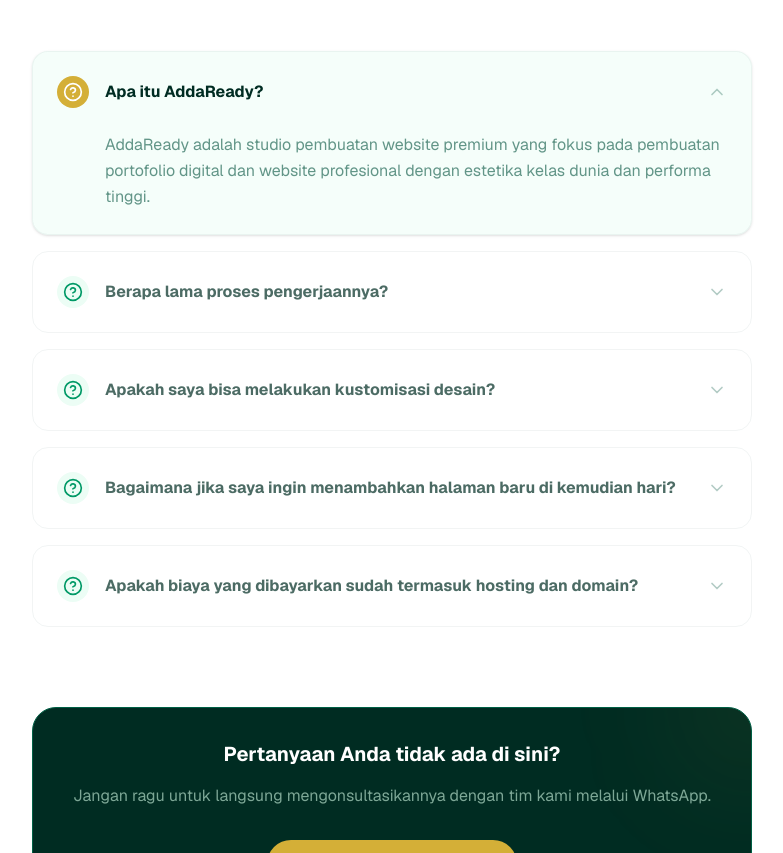
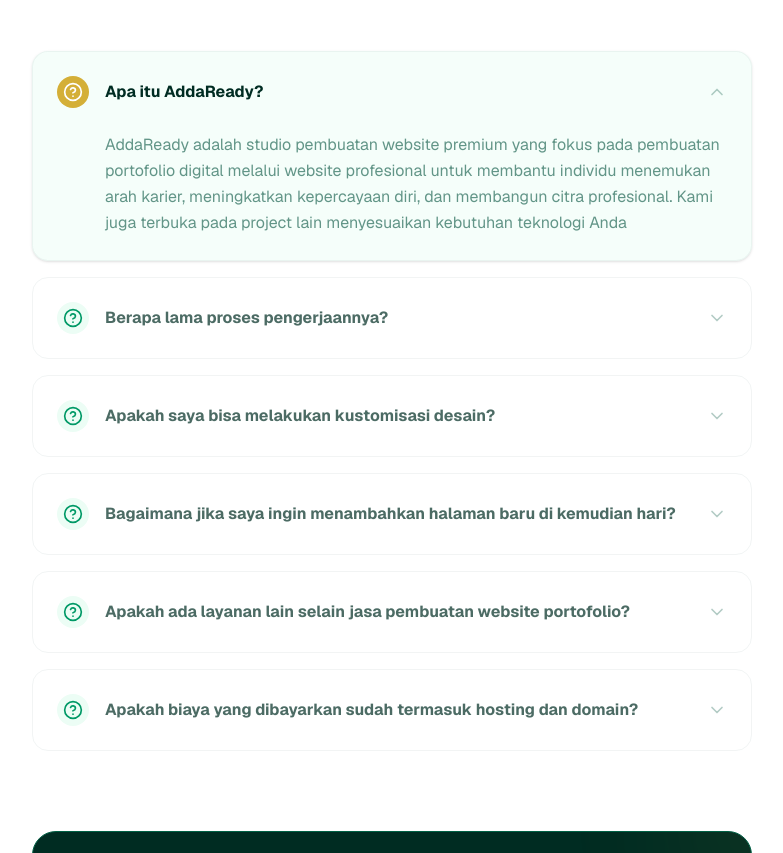
Before and after one commit to Putra1688/AddaReady, a Next.js app: page /faq in a window 1280 px wide. Shown: the part 340-1193 px from the top of the page, without its empty margins (248-1031 px from the left). Built offline with nearby package versions, Linux system fonts and the light colour scheme.

Commit message:
testimoni

```diff
--- a/app/(marketing)/faq/page.tsx
+++ b/app/(marketing)/faq/page.tsx
@@ -7,11 +7,11 @@
 const FAQ_DATA = [
   {
     question: "Apa itu AddaReady?",
-    answer: "AddaReady adalah studio pembuatan website premium yang fokus pada pembuatan portofolio digital dan website profesional dengan estetika kelas dunia dan performa tinggi.",
+    answer: "AddaReady adalah studio pembuatan website premium yang fokus pada pembuatan portofolio digital melalui website profesional untuk membantu individu menemukan arah karier, meningkatkan kepercayaan diri, dan membangun citra profesional. Kami juga terbuka pada project lain menyesuaikan kebutuhan teknologi Anda",
   },
   {
     question: "Berapa lama proses pengerjaannya?",
-    answer: "Waktu pengerjaan bervariasi tergantung paket yang dipilih, namun rata-rata berkisar antara 3 hingga 7 hari kerja setelah semua konten diterima.",
+    answer: "Waktu pengerjaan bervariasi tergantung paket yang dipilih dan antrean yang ada, namun rata-rata berkisar antara 1 hingga 3 hari kerja setelah semua konten diterima.",
   },
   {
     question: "Apakah saya bisa melakukan kustomisasi desain?",
@@ -20,6 +20,10 @@
   {
     question: "Bagaimana jika saya ingin menambahkan halaman baru di kemudian hari?",
     answer: "Sangat bisa! Layanan kami bersifat upgradeable. Anda dapat menghubungi kami kapan saja untuk menambahkan fitur atau halaman baru pada website Anda.",
+  },
+  {
+    question: "Apakah ada layanan lain selain jasa pembuatan website portofolio?",
+    answer: "Kami juga terbuka pada project lain seperti Toko Online dengan akses kontrol katalog pada client, pembuatan aplikasi mobile, Monitoring data yang terhubung dengan spreadsheets, Optimasi SEO, dan juga Project lain yang berkaitan dengan teknologi ",
   },
   {
     question: "Apakah biaya yang dibayarkan sudah termasuk hosting dan domain?",
```
